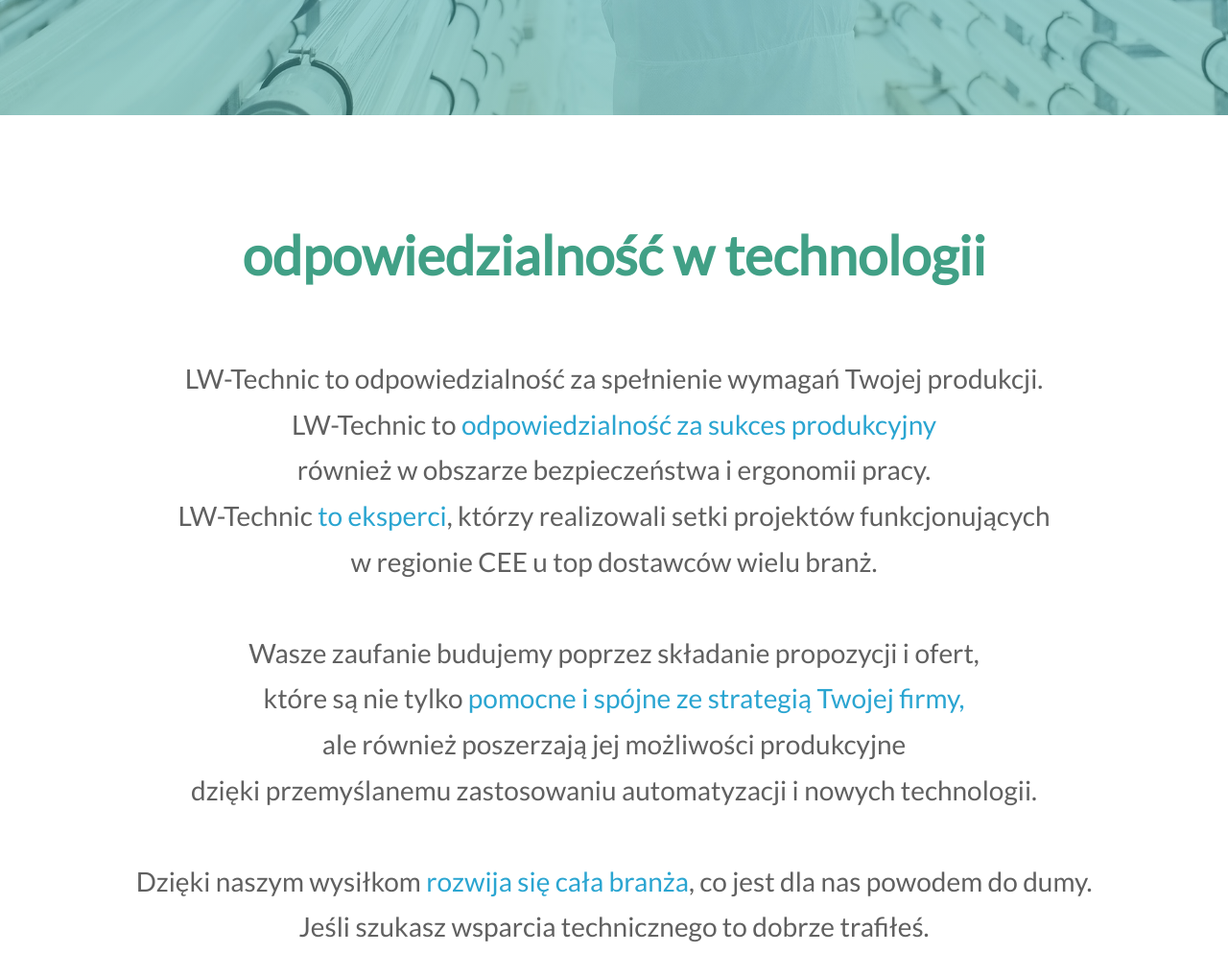
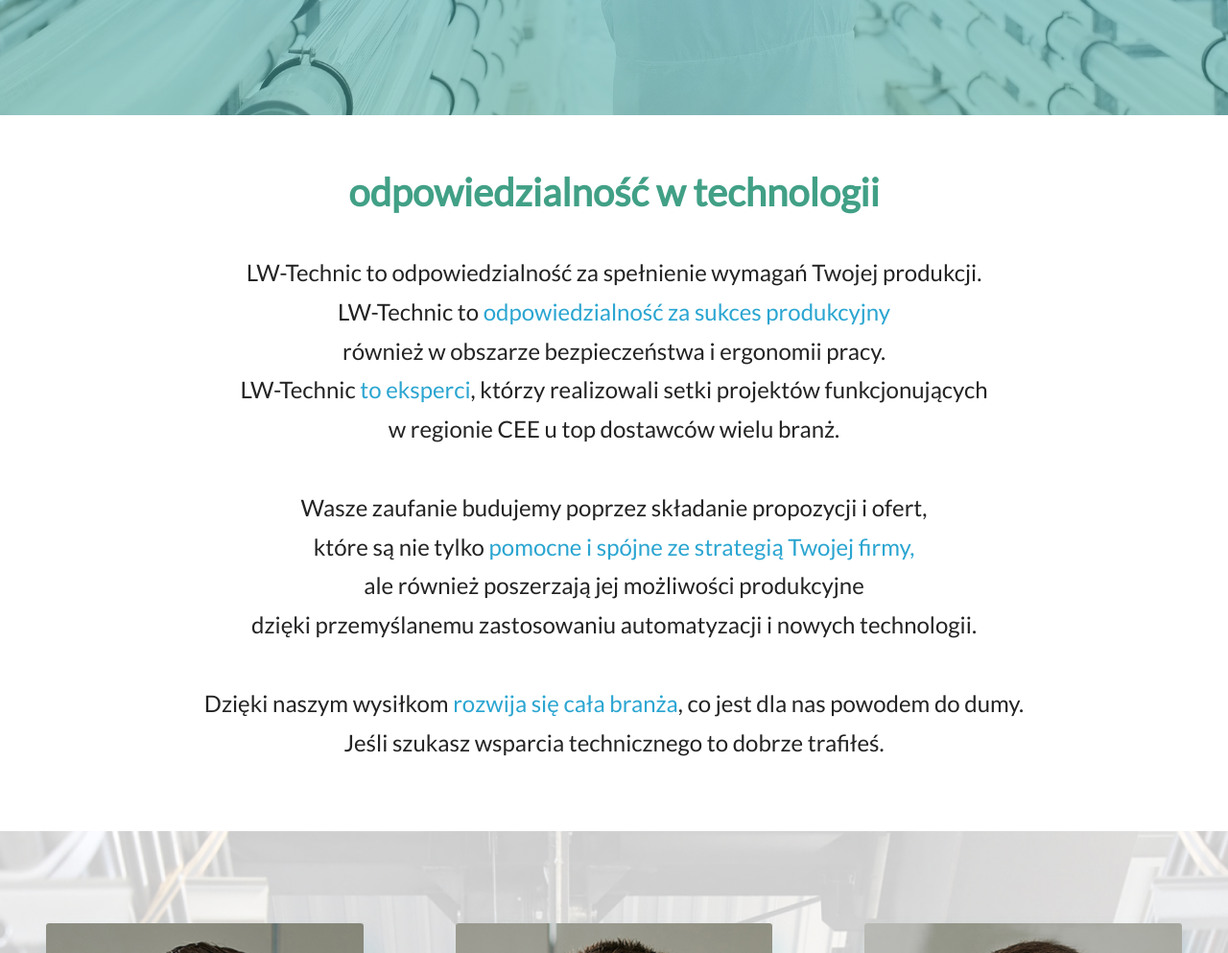
Before and after one commit to kamykBB/lwtechnic, a plain HTML site: page index.html in a window 1280 px wide. Shown: the part 680-1673 px from the top of the page at 96% size. Drawn offline with nearby package versions, Linux system fonts and the light colour scheme.

Commit message:
whatsapp driven update

```diff
--- a/index.html
+++ b/index.html
@@ -62,15 +62,14 @@
 
   <!--About page-->
   <section class="text-section" id="about">
-    <div class="container-fluid h-100">
-      <div class="container">
-        <div class="row justify-content-center">
-          <div class="col-sm-10 text-center">
-            <b class="text-lwgreen display-4 mb-4 font-weight-bolder">odpowiedzialność w technologii</b>
+    <div class="container-fluid">
+        <div class="row justify-content-center ">
+          <div class="col-sm-8 text-center">
+            <h1 class="text-lwgreen mb-2 font-weight-bolder">odpowiedzialność w technologii</h1>
           </div>
-          <div class="col-lg-12 text-center">
-            <h3 class="text-std text-center pt-5">
-              <p class="my-4" style="white-space: pre-line">LW-Technic to odpowiedzialność za spełnienie wymagań Twojej produkcji.
+          <div class="col-lg-10 text-center">
+            <h4 class="text-std text-center pt-2">
+              <p class="mt-4" style="white-space: pre-line">LW-Technic to odpowiedzialność za spełnienie wymagań Twojej produkcji.
                 LW-Technic to <span class="text-lwblue">odpowiedzialność za sukces produkcyjny</span>
                 również w obszarze bezpieczeństwa i ergonomii pracy.
                 LW-Technic <span class="text-lwblue">to eksperci</span>, którzy realizowali setki projektów funkcjonujących
@@ -82,10 +81,9 @@
                 Dzięki naszym wysiłkom <span class="text-lwblue">rozwija się cała branża</span>, co jest dla nas powodem do dumy.
                 Jeśli szukasz wsparcia technicznego to dobrze trafiłeś.
               </p>
-            </h3>
+            </h4>
           </div>
         </div>
-      </div>
     </div>
   </section>
 
--- a/vendor/bootstrap/css/main.css
+++ b/vendor/bootstrap/css/main.css
@@ -4,8 +4,8 @@
 :root {
   --lwblue: rgb(42, 165, 209);
   --lwgreen: rgb(65, 160, 134);
-  --lwblack: rgb(24,24,24);
-  --lwgray: rgb(96, 96, 96);
+  --lwblack: rgb(35, 35, 35);
+  --lwgray: rgb(35, 35, 35);
 }
 
 .bg-lwblue {
@@ -52,8 +52,8 @@
 ================================= */
 
 .text-section {
-  padding-top: 7rem;
-  padding-bottom: 7rem;
+  padding-top: 3.5rem;
+  padding-bottom: 3.5rem;
   text-align: center;
 }
 
```
